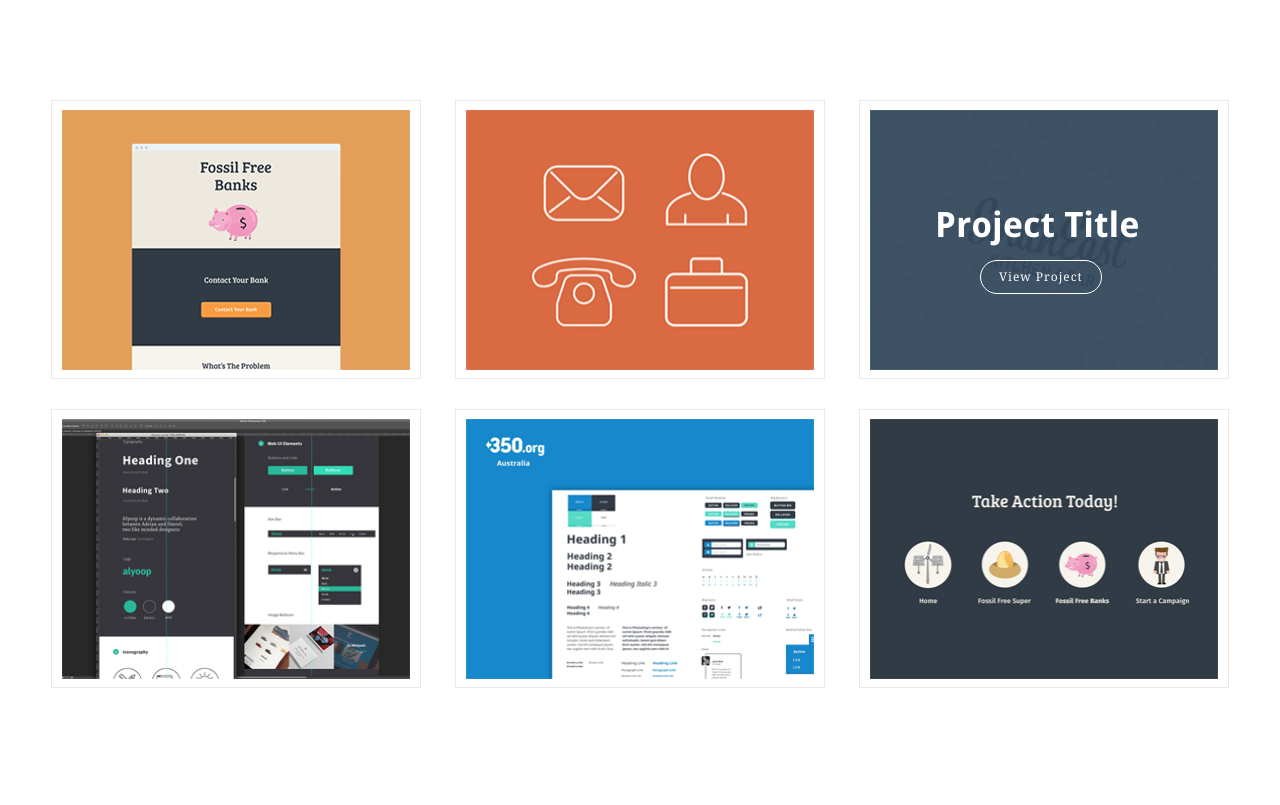
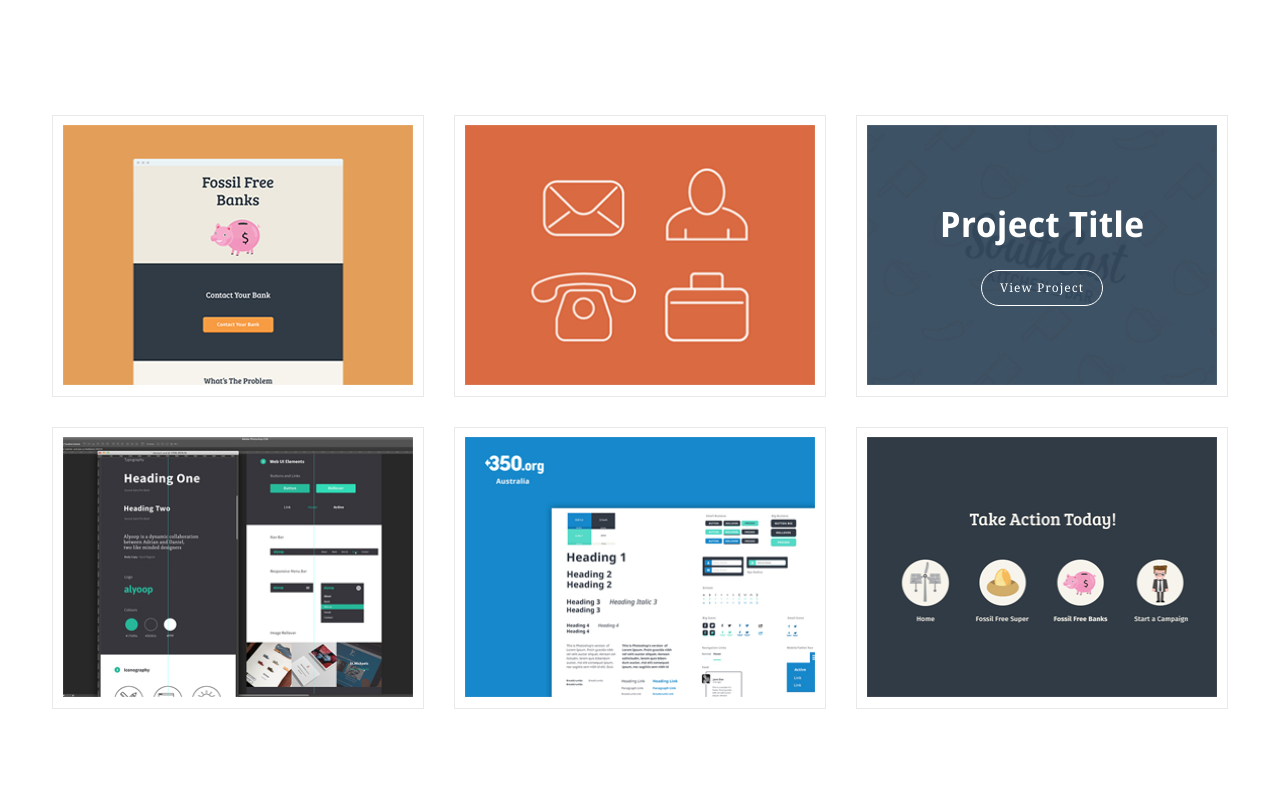
Before and after one commit to Arthur404/Ivaschenko-Arthur, a plain HTML site: page Lesson 6/index.html in a window 1280 px wide. Shown: the part 2221-3026 px from the top of the page. Drawn offline with Linux system fonts and the light colour scheme.

Commit message:
modified block design

```diff
--- a/Lesson 6/css/style.css
+++ b/Lesson 6/css/style.css
@@ -242,58 +242,53 @@ p {
 	color: #fff;
 }
 
-.design-model {
-	max-width: 1400px;
-	text-align: center;
-	margin: 0 auto 30px;
-	margin-bottom: 90px;
+ul.design-model {
+	display: flex;
+	max-width: 1300px;
+	margin: 0 auto;
+	margin-bottom: 100px;
+	justify-content: center;
+	align-items: flex-start;
+	flex-wrap: wrap;
 }
 
 .design-model li {
-	display: inline-block;
-	box-sizing: border-box;
+	display: flex;
+	justify-content: center;
+	align-items: center;
 	width: 370px;
-	height: 279px;
-	margin: 0 15px;
-	margin-bottom: 30px;
-	padding: 9px 10px;
+	height: 280px;
+	margin: 15px;
 	border: 1px solid #e9e9e9;
 }
 
 .design-model img {
-	width: 348px;
+	width: 350px;
 	height: 260px;
-	overflow: hidden;
 }
 
-.design-model img:hover {
-	-webkit-filter: blur(5px);
-	filter: blur(5px);
-	z-index: -1;
-}
-
-.design-model li:nth-child(3) a {
+.upper {
 	position: absolute;
-	margin: 100px 65px 0;
+	text-align: center;
 	font-family: 'DroidSans-Bold';
 	font-size: 35px;
 	line-height: 30px;
 	color: #fff;
-	z-index: 10;
 }
 
-.design-model li:nth-child(3) span {
-	position: absolute;
-	margin: 150px 110px;
+.upper h4 {
+	margin-bottom: 25px;
+}
+
+.upper span {
 	padding: 10px 18px;
 	border: 1px solid #fff;
 	border-radius: 20px;
+	background-color: none;
 	font-family: 'DroidSerif';
 	font-size: 12px;
 	letter-spacing: 1px;
-	color: #fff;
 	cursor: pointer;
-	z-index: 10;
 }
 
 /*Section team*/
--- a/Lesson 6/index.html
+++ b/Lesson 6/index.html
@@ -67,7 +67,11 @@
 					<a href="#"><img src="img/top-middle.jpg" alt="Content"></a>
 				</li>
 				<li>
-					<a href="#">Project Title</a><span>View Project</span><img src="img/top-right.jpg" alt="Project">
+					<div class="upper">
+						<h4>Project Title</h4>
+						<span>View Project</span>
+					</div>
+					<a href="#"><img src="img/top-right.jpg" alt="Project"></a>
 				</li>
 				<li>
 					<a href="#"><img src="img/bottom-left.jpg" alt="Heading One"></a>
```
